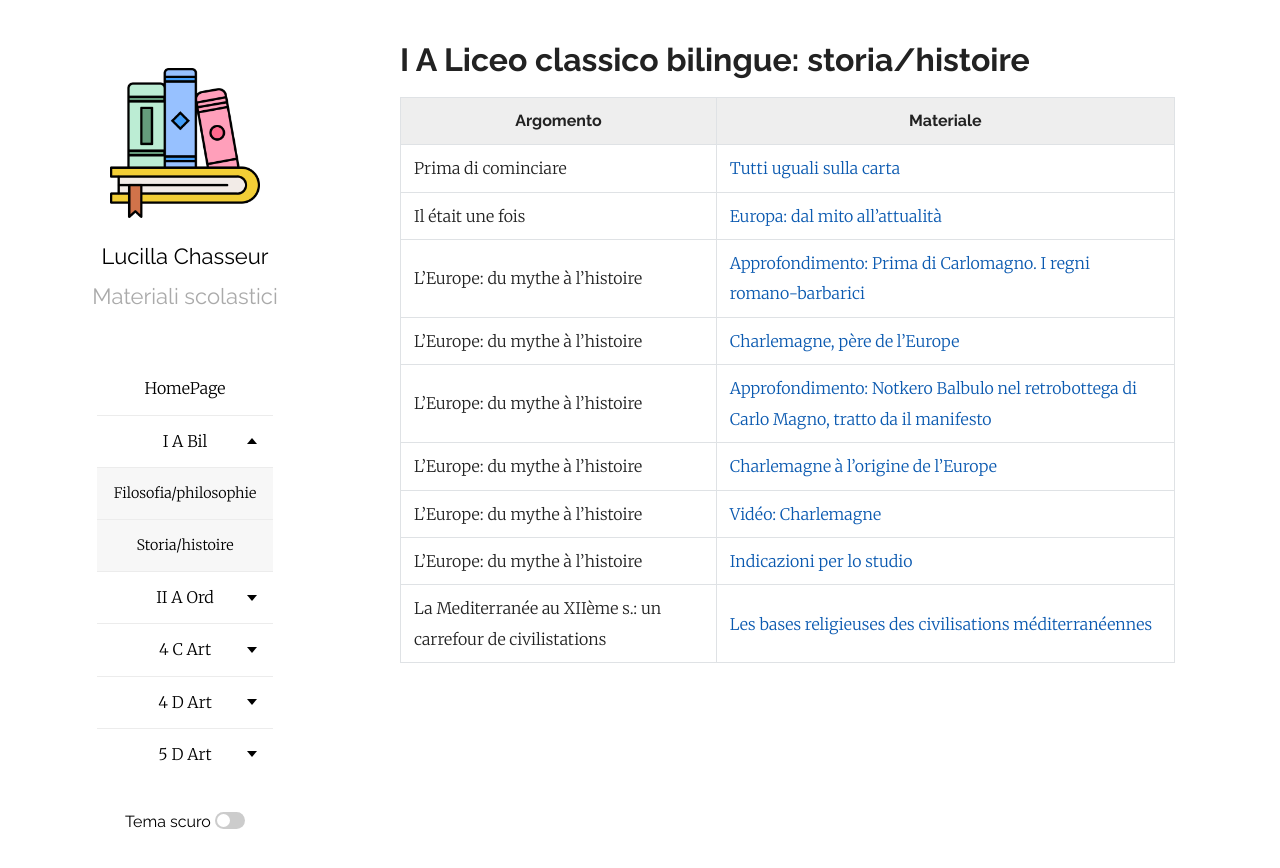
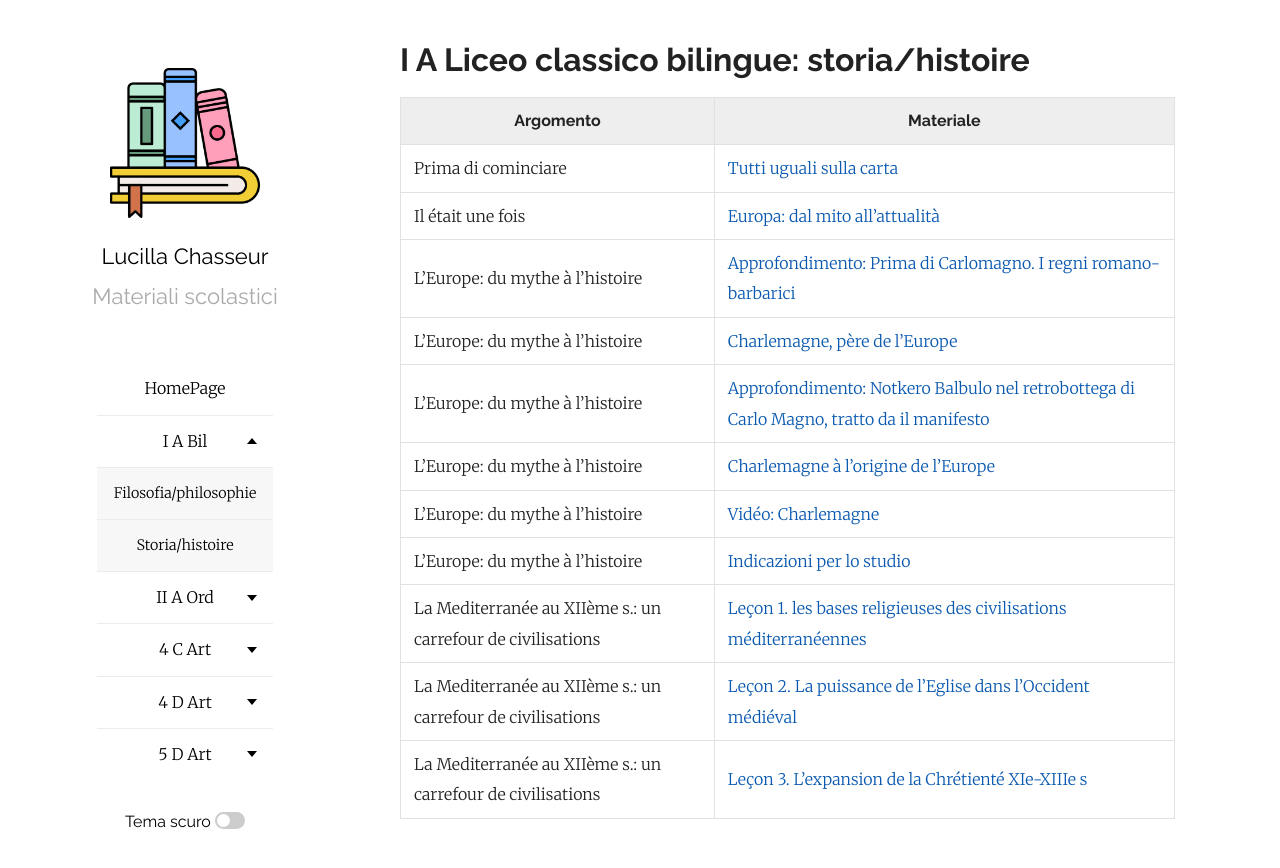
Before and after one commit to efemeridi/efemeridi.github.io, a Jekyll site: the page built from 1a_bil_storia.md, in a window 1280 px wide. Shown: the top 868 px of the page. Built offline with Jekyll 4.4.1, drawn with Linux system fonts in a browser that asks for light colours; our own code applies the rules of GitHub Pages for plain Markdown files.

Commit message:
Update 1a_bil_storia.md

```diff
--- a/1a_bil_storia.md
+++ b/1a_bil_storia.md
@@ -13,4 +13,6 @@ layout: page
 |L'Europe: du mythe à l'histoire|[Charlemagne à l'origine de l'Europe](/materiali/I_A_bil/storia/02_Charlemagne_a_l_origine_de_l_Europe.pdf/)
 |L'Europe: du mythe à l'histoire|[Vidéo: Charlemagne](https://www.dailymotion.com/video/x80iq3c)
 |L'Europe: du mythe à l'histoire|[Indicazioni per lo studio](/materiali/I_A_bil/storia/PROGRAMMI/CHARLEMAGNE_PERE_EUROPE.pdf/)
-|La Mediterranée au XIIème s.: un carrefour de civilistations|[Les bases religieuses des civilisations méditerranéennes](/materiali/I_A_bil/storia/01_MEDITERRANEE_XII/cap_1_leçon_1_bases_religieuses_civilisations_medit.pdf/)
+|La Mediterranée au XIIème s.: un carrefour de civilisations|[Leçon 1. les bases religieuses des civilisations méditerranéennes](/materiali/I_A_bil/storia/01_MEDITERRANEE_XII/cap_1_leçon_1_bases_religieuses_civilisations_medit.pdf/)
+|La Mediterranée au XIIème s.: un carrefour de civilisations|[Leçon 2. La puissance de l'Eglise dans l'Occident médiéval](/materiali/I_A_bil/storia/01_MEDITERRANEE_XII/cap_1_leçon_1_bases_religieuses_civilisations_medit.pdf/)
+|La Mediterranée au XIIème s.: un carrefour de civilisations|[Leçon 3. L'expansion de la Chrétienté XIe-XIIIe s](/materiali/I_A_bil/storia/01_MEDITERRANEE_XII/cap_1_leçon_1_bases_religieuses_civilisations_medit.pdf/)
```
